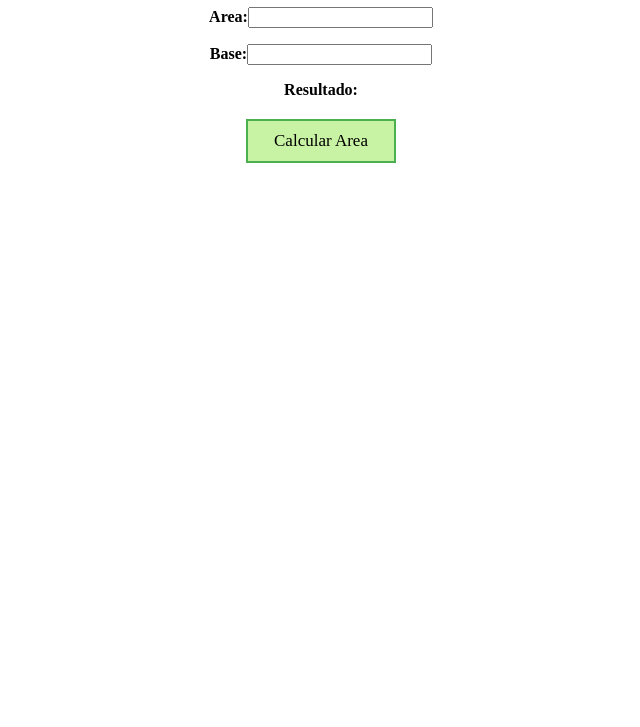
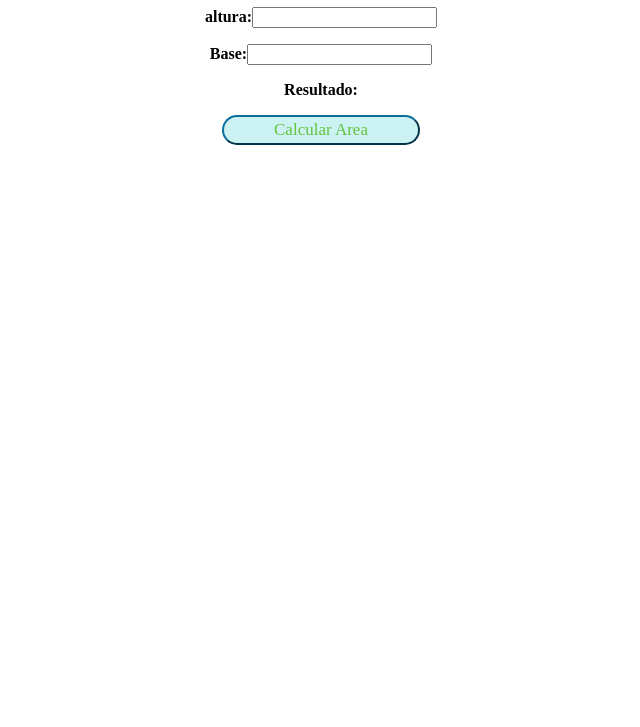
Before and after one commit to Ackerma-23/TrabajosDeAlgoritmia, a plain HTML site: page algoritmos/ejercicio2/index.html in a window 1280 px wide. Shown: the part 73-800 px from the top of the page, without its empty margins (319-959 px from the left). Drawn offline with Linux system fonts and the light colour scheme.

Commit message:
corrección de errores y especificación

```diff
--- a/CssRrincipal/style.css
+++ b/CssRrincipal/style.css
@@ -13,7 +13,7 @@ main{
 
 
 }
-
+/* menú de opciones*/
 .seccion1{
    background-color:  #b6e7eb;
    height: 20%;
@@ -26,6 +26,7 @@ main{
    margin-left: 20px;
    margin-top: 10px;
 }
+/*aquí se muestra el contenido*/
 .seccion2{
     background-color: #ccf2f4;
     height: 500px;
@@ -50,18 +51,14 @@ header{
     height: 100px;
     background-image: url(../img/Universidad_Escudo.png);
     background-size: contain;
-    background-repeat: no-repeat;
+    background-repeat: no-repeat; /*evitar mosaico del backround*/
     background-position-x: center;
     float: left;
-
-
 
 }
 
  .titulo{
-
-    width: 75%;
-
+  width: 75%;
    float: left;
    line-height: 100px;
    text-align:justify;
@@ -69,16 +66,17 @@ header{
    font-weight: bold;
    color: white;
    background-color: #a4ebf3;
-   text-shadow: 4px 4px #aaaaaa;
+   text-shadow: 4px 4px #aaaaaa; /*sombra de texto*/
 }
+/*aquí se le quita el subrayado al enlace*/
 a{
   text-decoration: none
 }
-a:visited{
+a:visited{ /*color del texto del enlace*/
   color: #414d92;
 }
 
-a:active {
+a:active { /*efecto de agrandar al presionar*/
   color: white;
   font-size: 150%;
 ;
@@ -93,15 +91,11 @@ a:active {
     font-size: 17px;
     font-family: 'Times New Roman', Times, serif;
     margin-top: 8px 20px;
-    transition-duration: 0.8s;
-    cursor: pointer;
-    border-radius: 2cm;
+    transition-duration: 0.8s; /*animación del botón*/
+    cursor: pointer; /*cambiar el tipo de cursor*/
+    border-radius: 2cm; /*efecto de redondeo al botón*/
     border-color: green;
-  }
-  .button {
     background-color: #a4ebf3;
-    color: black;
-
   }
 
   .button:hover {
--- a/algoritmos/ejercicio1/styele.css
+++ b/algoritmos/ejercicio1/styele.css
@@ -1,16 +1,16 @@
 .button {
-    background-color: #c8f3a4;
-    color: black;
-    border: 2px solid #4CAF50;
-    padding: 10px 26px;
+    color: #63c43c;
+    padding: 3px 50px;
     text-align: center;
-    text-decoration: none;
     display: inline-block;
     font-size: 17px;
     font-family: 'Times New Roman', Times, serif;
-    margin: 4px 2px;
-    transition-duration: 0.4s;
-    cursor: pointer;
+    margin-top: 8px 20px;
+    transition-duration: 0.8s; /*animación del botón*/
+    cursor: pointer; /*cambiar el tipo de cursor*/
+    border-radius: 2cm; /*efecto de redondeo al botón*/
+    border-color: rgb(8, 111, 158);
+    background-color: #ccf2f4;
   }
   b.color{
       color: teal;
--- a/algoritmos/ejercicio2/codigo.js
+++ b/algoritmos/ejercicio2/codigo.js
@@ -1,7 +1,7 @@
 function area(){
     var base = parseInt(document.getElementById("base").value);
     var altura = parseInt(document.getElementById("altura").value);
-    var r = (base * altura) /2;
+    var r = (base * altura) /2 ;
     document.getElementById("resultado").innerHTML = r;
 
 }
--- a/algoritmos/ejercicio2/index.html
+++ b/algoritmos/ejercicio2/index.html
@@ -9,10 +9,12 @@
 <body>
 <CENTER>
     <h1>Calculo del area de un triangulo</h1>
-    <p><label><b>Area:</b></label><input id="base" type="number"></p>
-    <p><label><b>Base:</b></label><input id="altura" type="number"></p>
-    <p><label><b>Resultado:  <b class="color">  </class><span id="resultado"></span></label></p>    <button onclick="area()" class="button">Calcular Area</button>
     <script src="codigo.js"></script>
+    <p><label><b>altura:</b></label><input id="altura" type="number"></p>
+    <p><label><b>Base:</b></label><input id="base" type="number"></p>
+    <p><label><b>Resultado:  <b class="color"></class><span id="resultado"></span></label></p>
+    <button onclick="area()" class="button">Calcular Area</button>
+    </script>
 </CENTER>
 </body>
 </html>
--- a/algoritmos/ejercicio2/styele.css
+++ b/algoritmos/ejercicio2/styele.css
@@ -1,16 +1,16 @@
 .button {
-    background-color: #c8f3a4;
-    color: black;
-    border: 2px solid #4CAF50;
-    padding: 10px 26px;
+  color: #63c43c;
+  padding: 3px 50px;
   text-align: center;
-    text-decoration: none;
   display: inline-block;
   font-size: 17px;
   font-family: 'Times New Roman', Times, serif;
-    margin: 4px 2px;
-    transition-duration: 0.4s;
-    cursor: pointer;
+  margin-top: 8px 20px;
+  transition-duration: 0.8s; /*animación del botón*/
+  cursor: pointer; /*cambiar el tipo de cursor*/
+  border-radius: 2cm; /*efecto de redondeo al botón*/
+  border-color: rgb(8, 111, 158);
+  background-color: #ccf2f4;
 }
 b.color{
     color: teal;
```
Lines whose indentation alone changed are shown as unchanged.
